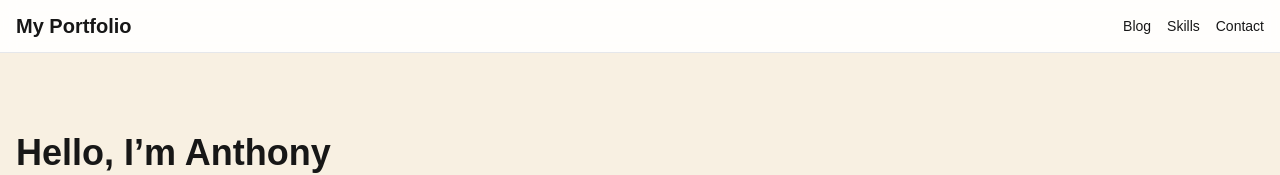
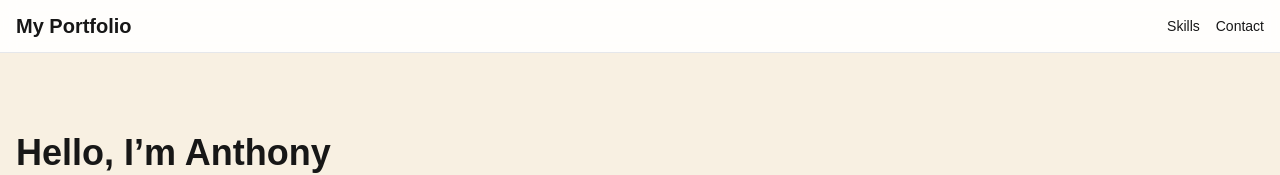
Before and after one commit to anthonbrooks/portfolio, a Next.js app: page / in a window 1280 px wide. Shown: the top 175 px of the page. Built offline with nearby package versions, Linux system fonts and the light colour scheme; no server answers.

Commit message:
remove blog link until its built

```diff
--- a/components/Navbar.tsx
+++ b/components/Navbar.tsx
@@ -7,9 +7,9 @@ export default function Navbar() {
           My Portfolio
         </Link>
         <div className="flex gap-4">
-          <Link href="/blog" className="text-sm hover:underline">
+          {/* <Link href="/blog" className="text-sm hover:underline">
             Blog
-          </Link>
+          </Link> */}
           <a href="#skills" className="text-sm hover:underline">
             Skills
           </a>
```
